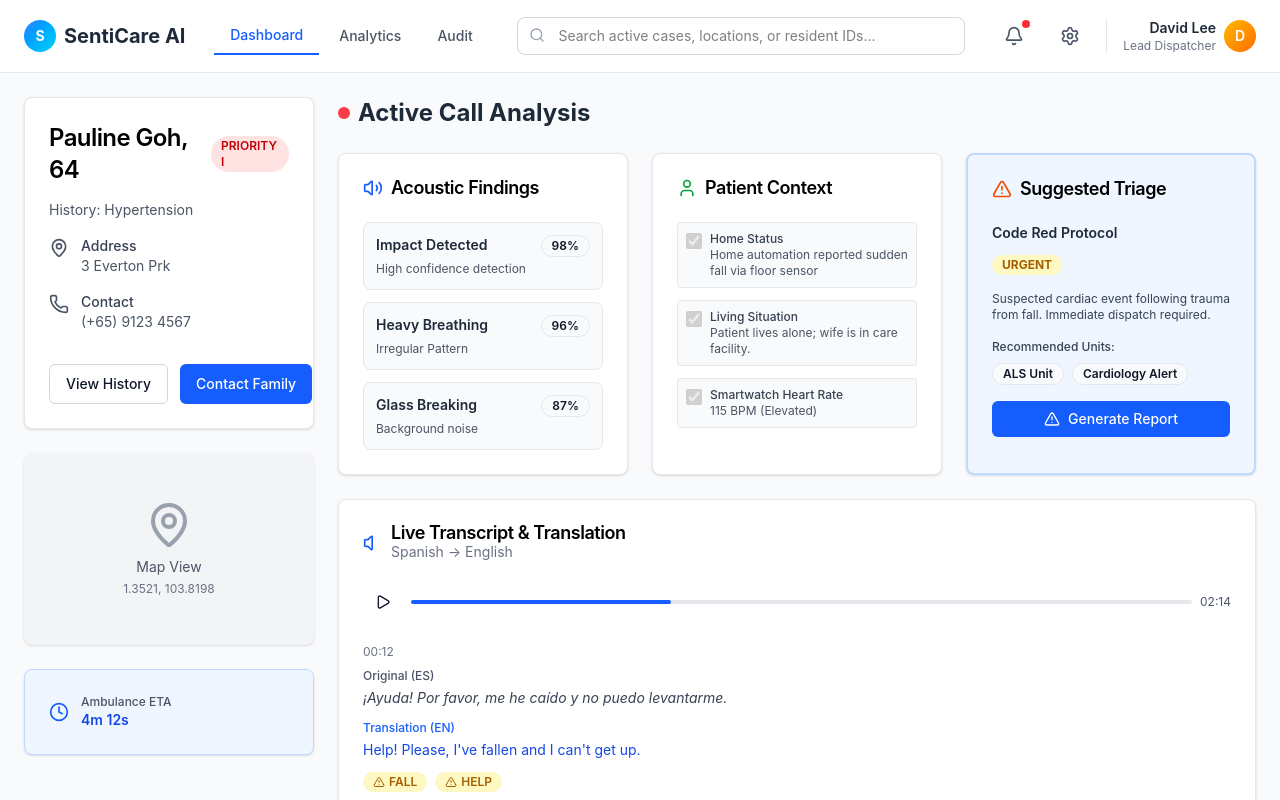
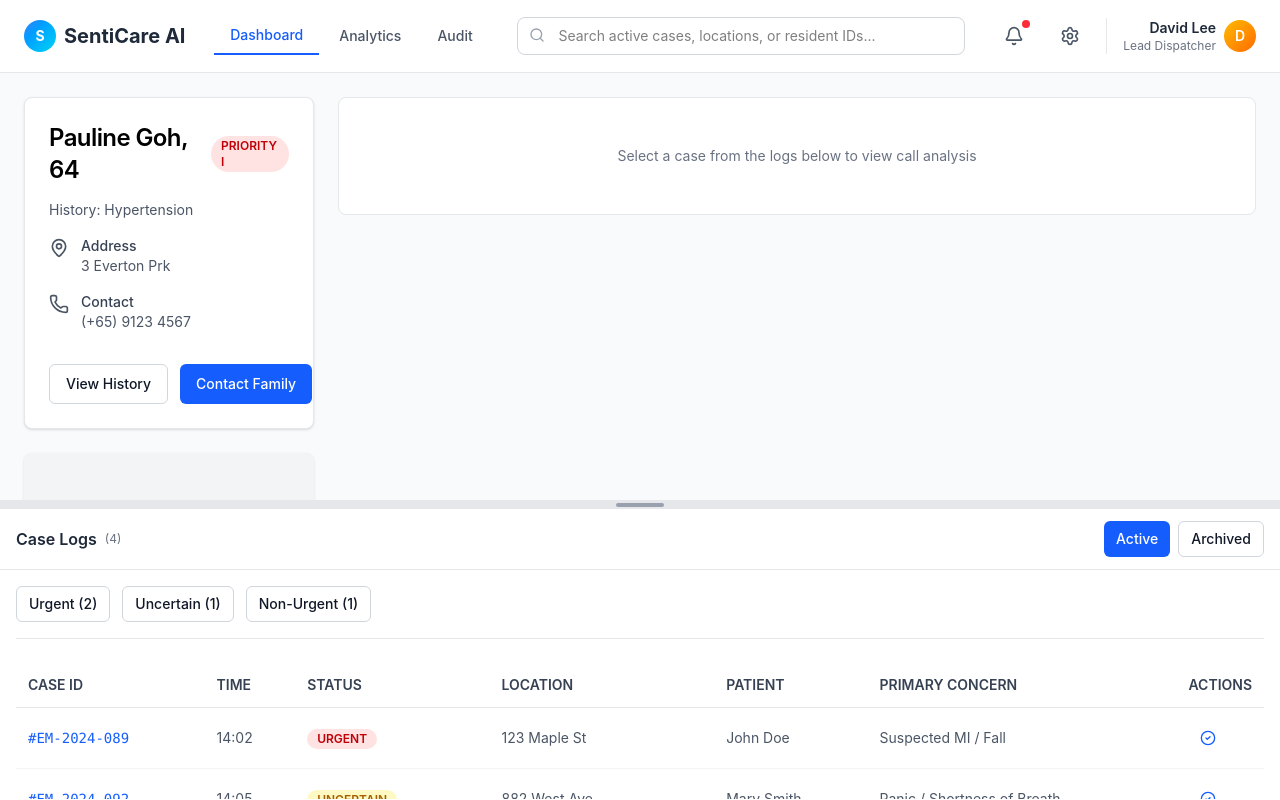
Before and after one commit to hui-joyce/HackOMania-2026, a React (Vite) app in the folder frontend/: page / in a window 1280 px wide. Shown: the top 800 px of the page. Built offline with nearby package versions, Linux system fonts and the light colour scheme.

Commit message:
feat: sticky header, scrollable content, and draggable drawer
Add sticky navigation header, scrollable main content area, and implement drag-to-resize case logs drawer with automatic snap positioning instead of fixed toggle.

```diff
--- a/frontend/package.json
+++ b/frontend/package.json
@@ -12,9 +12,13 @@
   "dependencies": {
     "@tailwindcss/vite": "^4.2.1",
     "@types/react-router-dom": "^5.3.3",
+    "class-variance-authority": "^0.7.1",
+    "clsx": "^2.1.1",
+    "lucide-react": "^0.577.0",
     "react": "^18.2.0",
     "react-dom": "^18.2.0",
-    "react-router-dom": "^7.13.1"
+    "react-router-dom": "^7.13.1",
+    "tailwind-merge": "^3.5.0"
   },
   "devDependencies": {
     "@types/react": "^18.2.37",
--- a/frontend/src/components/ActiveCallAnalysis.tsx
+++ b/frontend/src/components/ActiveCallAnalysis.tsx
@@ -1,5 +1,5 @@
-import { Volume2, User, AlertTriangle, Play, Volume } from 'lucide-react';
-import { Card, CardContent, CardHeader, CardTitle, CardDescription } from './ui/Card';
+import { Volume2, User, AlertTriangle, Play, Volume, Music, Zap, Radio, Waves } from 'lucide-react';
+import { Card, CardContent, CardHeader, CardTitle } from './ui/Card';
 import { Badge } from './ui/Badge';
 import { Button } from './ui/Button';
 import { AcousticFinding, PatientContext, TriageSuggestion, TranscriptEntry } from '../types';
@@ -17,6 +17,15 @@ export function ActiveCallAnalysis({
   triageSuggestion,
   transcript,
 }: ActiveCallAnalysisProps) {
+  const getAcousticIcon = (findingName: string) => {
+    const name = findingName.toLowerCase();
+    if (name.includes('impact') || name.includes('fall')) return <Radio className="w-4 h-4" />;
+    if (name.includes('breathing') || name.includes('breath')) return <Waves className="w-4 h-4" />;
+    if (name.includes('glass') || name.includes('break') || name.includes('noise')) return <Music className="w-4 h-4" />;
+    if (name.includes('fire') || name.includes('smoke')) return <Zap className="w-4 h-4" />;
+    return <Volume2 className="w-4 h-4" />;
+  };
+
   return (
     <div className="space-y-6">
       {/* Header with Live Indicator */}
@@ -38,13 +47,18 @@ export function ActiveCallAnalysis({
           <CardContent className="space-y-3">
             {acousticFindings.map((finding) => (
               <div key={finding.id} className="p-3 bg-gray-50 rounded-lg border border-gray-200">
-                <div className="flex items-start justify-between mb-1">
+                <div className="flex items-start justify-between mb-2">
+                  <div className="flex items-start gap-2 flex-1">
+                    <div className="text-blue-600 mt-0.5">
+                      {getAcousticIcon(finding.name)}
+                    </div>
                     <h4 className="font-semibold text-sm text-gray-800">{finding.name}</h4>
-                  <Badge variant="secondary" className="text-xs">
+                  </div>
+                  <Badge variant="secondary" className="text-xs ml-2">
                     {finding.confidence}%
                   </Badge>
                 </div>
-                <p className="text-xs text-gray-600">{finding.description}</p>
+                <p className="text-xs text-gray-600 ml-6">{finding.description}</p>
               </div>
             ))}
           </CardContent>
@@ -131,56 +145,73 @@ export function ActiveCallAnalysis({
         </Card>
       </div>
 
-      {/* Live Transcript Section */}
+      {/* Live Transcript Section - Reference Layout */}
       <Card>
         <CardHeader>
-          <div className="flex items-center gap-2">
+          <div className="flex items-center justify-between">
+            <div className="flex items-center gap-3">
               <Volume className="w-5 h-5 text-blue-600" />
               <div>
-              <CardTitle>Live Transcript & Translation</CardTitle>
-              <CardDescription>Spanish → English</CardDescription>
+                <CardTitle className="text-base">LIVE TRANSCRIPT & TRANSLATION (SPANISH → ENGLISH)</CardTitle>
               </div>
             </div>
-          <div className="flex items-center gap-2 mt-4">
-            <Button variant="ghost" size="sm">
-              <Play className="w-4 h-4" />
+            <div className="flex items-center gap-4">
+              <Button variant="ghost" size="icon">
+                <Play className="w-5 h-5 text-blue-600" />
               </Button>
+              <div className="flex items-center gap-2 w-32">
                 <div className="flex-1 h-1 bg-gray-200 rounded-full">
                   <div className="h-full w-1/3 bg-blue-600 rounded-full"></div>
                 </div>
                 <span className="text-xs text-gray-600">02:14</span>
               </div>
+            </div>
+          </div>
         </CardHeader>
-        <CardContent className="space-y-6 max-h-80 overflow-y-auto">
+        <CardContent>
+          <div className="space-y-6">
             {transcript.map((entry, idx) => (
-            <div key={idx} className="border-b border-gray-200 pb-4 last:border-b-0">
-              <p className="text-xs text-gray-500 mb-2">{entry.time}</p>
+              <div key={idx}>
+                {/* Timestamp */}
+                <p className="text-xs text-gray-500 mb-4 font-semibold">{entry.time}</p>
 
-              {/* Original */}
-              <div className="mb-3">
-                <p className="text-xs font-medium text-gray-600 mb-1">Original ({entry.originalLanguage})</p>
-                <p className="text-sm text-gray-700 italic">{entry.originalText}</p>
+                {/* Two Column Layout */}
+                <div className="grid grid-cols-2 gap-6 mb-6">
+                  {/* Original Text Panel */}
+                  <div className="border-r border-gray-300 pr-6 py-3 bg-gray-50 rounded-l-lg p-4">
+                    <p className="text-xs font-bold text-gray-700 mb-3 uppercase tracking-wide">
+                      Original ({entry.originalLanguage})
+                    </p>
+                    <p className="text-sm text-gray-800 leading-relaxed font-medium">
+                      "{entry.originalText}"
+                    </p>
                   </div>
 
-              {/* Translated */}
-              <div>
-                <p className="text-xs font-medium text-blue-600 mb-1">Translation ({entry.translatedLanguage})</p>
-                <p className="text-sm text-blue-700">{entry.translatedText}</p>
+                  {/* Translated Text Panel */}
+                  <div className="bg-blue-50 rounded-r-lg p-4 border-l border-blue-200">
+                    <p className="text-xs font-bold text-blue-700 mb-3 uppercase tracking-wide">
+                      Translation ({entry.translatedLanguage})
+                    </p>
+                    <p className="text-sm text-blue-900 leading-relaxed font-medium">
+                      "{entry.translatedText}"
+                    </p>
+                  </div>
                 </div>
 
-              {/* Keywords */}
+                {/* Keywords Alert - Full Width */}
                 {entry.keywords && entry.keywords.length > 0 && (
-                <div className="mt-3 flex flex-wrap gap-2">
-                  {entry.keywords.map((keyword) => (
-                    <Badge key={keyword} variant="warning" className="text-xs">
-                      <AlertTriangle className="w-3 h-3 mr-1" />
-                      {keyword}
-                    </Badge>
+                  <div className="bg-yellow-50 border border-yellow-300 rounded px-4 py-3 mb-6">
+                    <p className="text-xs font-bold text-yellow-800 flex items-center gap-2">
+                      <AlertTriangle className="w-4 h-4" />
+                      AI DETECTED: {entry.keywords.join(', ')} KEYWORD
+                    </p>
+                  </div>
+                )}
+
+                {idx < transcript.length - 1 && <div className="border-b border-gray-200 mt-2" />}
+              </div>
             ))}
           </div>
-              )}
-            </div>
-          ))}
         </CardContent>
       </Card>
     </div>
--- a/frontend/src/components/CaseLogsTable.tsx
+++ b/frontend/src/components/CaseLogsTable.tsx
@@ -1,5 +1,4 @@
-import { useState } from 'react';
-import { Card, CardContent, CardHeader, CardTitle } from './ui/Card';
+import { useState, useRef, useEffect } from 'react';
 import { Badge } from './ui/Badge';
 import { Button } from './ui/Button';
 import { CaseLog } from '../types';
@@ -7,11 +6,25 @@ import { CheckCircle2 } from 'lucide-react';
 
 interface CaseLogsTableProps {
   caseLogs: CaseLog[];
-  filter?: 'URGENT' | 'UNCERTAIN' | 'NON-URGENT' | 'all';
+  onSelectCase?: (caseLog: CaseLog) => void;
+  selectedCaseId?: string;
+  filter?: 'URGENT' | 'UNCERTAIN' | 'NON-UNCERTAIN' | 'all';
 }
 
-export function CaseLogsTable({ caseLogs, filter = 'all' }: CaseLogsTableProps) {
+const MIN_HEIGHT = 64; // Header only
+const MID_HEIGHT = 300; // Mid position
+const MAX_HEIGHT = window.innerHeight * 0.7; // 70% of viewport
+
+export function CaseLogsTable({
+  caseLogs,
+  onSelectCase,
+  selectedCaseId,
+  filter = 'all'
+}: CaseLogsTableProps) {
   const [activeFilter, setActiveFilter] = useState<string>(filter);
+  const [drawerHeight, setDrawerHeight] = useState(MID_HEIGHT);
+  const [isDragging, setIsDragging] = useState(false);
+  const drawerRef = useRef<HTMLDivElement>(null);
 
   const filteredLogs =
     activeFilter === 'all'
@@ -35,11 +48,75 @@ export function CaseLogsTable({ caseLogs, filter = 'all' }: CaseLogsTableProps)
     return caseLogs.filter((log) => log.status === status).length;
   };
 
+  const handleRowClick = (caseLog: CaseLog) => {
+    onSelectCase?.(caseLog);
+  };
+
+  // Snap to nearest position
+  const snapToPosition = (height: number) => {
+    const positions = [MIN_HEIGHT, MID_HEIGHT, MAX_HEIGHT];
+    const nearest = positions.reduce((prev, curr) =>
+      Math.abs(curr - height) < Math.abs(prev - height) ? curr : prev
+    );
+    setDrawerHeight(nearest);
+  };
+
+  // Handle drag start
+  const handleMouseDown = (e: React.MouseEvent) => {
+    setIsDragging(true);
+    e.preventDefault();
+  };
+
+  // Handle drag move
+  useEffect(() => {
+    const handleMouseMove = (e: MouseEvent) => {
+      if (!isDragging) return;
+
+      const newHeight = window.innerHeight - e.clientY;
+      const clampedHeight = Math.max(MIN_HEIGHT, Math.min(newHeight, MAX_HEIGHT));
+      setDrawerHeight(clampedHeight);
+    };
+
+    const handleMouseUp = () => {
+      setIsDragging(false);
+      snapToPosition(drawerHeight);
+    };
+
+    if (isDragging) {
+      document.addEventListener('mousemove', handleMouseMove);
+      document.addEventListener('mouseup', handleMouseUp);
+
+      return () => {
+        document.removeEventListener('mousemove', handleMouseMove);
+        document.removeEventListener('mouseup', handleMouseUp);
+      };
+    }
+  }, [isDragging, drawerHeight]);
+
   return (
-    <Card>
-      <CardHeader>
-        <div className="flex items-center justify-between">
-          <CardTitle>Case Logs</CardTitle>
+    <div
+      ref={drawerRef}
+      className={`fixed bottom-0 left-0 right-0 bg-white border-t border-gray-200 shadow-lg z-40 transition-all ${
+        isDragging ? '' : 'duration-300'
+      }`}
+      style={{ height: `${drawerHeight}px` }}
+    >
+      {/* Drag Handle */}
+      <div
+        onMouseDown={handleMouseDown}
+        className="flex items-center justify-center h-2 bg-gray-200 hover:bg-gray-300 cursor-grab active:cursor-grabbing transition-colors"
+      >
+        <div className="w-12 h-1 bg-gray-400 rounded-full" />
+      </div>
+
+      {/* Drawer Header */}
+      <div className="flex items-center justify-between gap-4 px-4 py-3 border-b border-gray-200 bg-white">
+        <div className="flex-1">
+          <h3 className="font-semibold text-gray-800 flex items-center gap-2">
+            Case Logs
+            <span className="text-xs font-normal text-gray-500">({filteredLogs.length})</span>
+          </h3>
+        </div>
         <div className="flex gap-2">
           {['Active', 'Archived'].map((tab) => (
             <Button
@@ -52,25 +129,27 @@ export function CaseLogsTable({ caseLogs, filter = 'all' }: CaseLogsTableProps)
           ))}
         </div>
       </div>
-      </CardHeader>
-      <CardContent className="space-y-6">
+
+      {/* Drawer Content */}
+      {drawerHeight > MIN_HEIGHT + 20 && (
+        <div className="overflow-y-auto h-[calc(100%-70px)] px-4 py-4 bg-white">
           {/* Filter Buttons */}
-        <div className="flex gap-3 flex-wrap">
+          <div className="flex gap-3 flex-wrap mb-6 pb-4 border-b border-gray-200">
             {[
               { label: 'Urgent', status: 'URGENT' },
               { label: 'Uncertain', status: 'UNCERTAIN' },
               { label: 'Non-Urgent', status: 'NON-URGENT' },
-          ].map((filter) => {
-            const count = countByStatus(filter.status);
-            const isActive = activeFilter === filter.status;
+            ].map((filterOption) => {
+              const count = countByStatus(filterOption.status);
+              const isActive = activeFilter === filterOption.status;
               return (
                 <Button
-                key={filter.status}
-                onClick={() => setActiveFilter(isActive ? 'all' : filter.status)}
+                  key={filterOption.status}
+                  onClick={() => setActiveFilter(isActive ? 'all' : filterOption.status)}
                   variant={isActive ? 'default' : 'outline'}
                   size="sm"
                 >
-                {filter.label} ({count})
+                  {filterOption.label} ({count})
                 </Button>
               );
             })}
@@ -80,7 +159,7 @@ export function CaseLogsTable({ caseLogs, filter = 'all' }: CaseLogsTableProps)
           <div className="overflow-x-auto">
             <table className="w-full text-sm">
               <thead>
-              <tr className="border-b border-gray-200">
+                <tr className="border-b border-gray-200 sticky top-0 bg-white">
                   <th className="text-left py-3 px-3 font-semibold text-gray-700">CASE ID</th>
                   <th className="text-left py-3 px-3 font-semibold text-gray-700">TIME</th>
                   <th className="text-left py-3 px-3 font-semibold text-gray-700">STATUS</th>
@@ -92,7 +171,15 @@ export function CaseLogsTable({ caseLogs, filter = 'all' }: CaseLogsTableProps)
               </thead>
               <tbody>
                 {filteredLogs.map((log) => (
-                <tr key={log.caseId} className="border-b border-gray-100 hover:bg-gray-50 transition-colors">
+                  <tr
+                    key={log.caseId}
+                    onClick={() => handleRowClick(log)}
+                    className={`cursor-pointer border-b border-gray-100 transition-colors ${
+                      selectedCaseId === log.caseId
+                        ? 'bg-blue-50 hover:bg-blue-100'
+                        : 'hover:bg-gray-50'
+                    }`}
+                  >
                     <td className="py-3 px-3 font-mono text-blue-600 text-sm">{log.caseId}</td>
                     <td className="py-3 px-3 text-gray-600 text-sm">{log.time}</td>
                     <td className="py-3 px-3">
@@ -108,6 +195,9 @@ export function CaseLogsTable({ caseLogs, filter = 'all' }: CaseLogsTableProps)
                         variant="ghost"
                         size="sm"
                         className="text-blue-600 hover:text-blue-700 text-xs"
+                        onClick={(e) => {
+                          e.stopPropagation();
+                        }}
                       >
                         <CheckCircle2 className="w-4 h-4" />
                       </Button>
@@ -117,7 +207,8 @@ export function CaseLogsTable({ caseLogs, filter = 'all' }: CaseLogsTableProps)
               </tbody>
             </table>
           </div>
-      </CardContent>
-    </Card>
+        </div>
+      )}
+    </div>
   );
 }
--- a/frontend/src/components/Dashboard.tsx
+++ b/frontend/src/components/Dashboard.tsx
@@ -3,7 +3,7 @@ import { PatientInfo } from './PatientInfo';
 import { ActiveCallAnalysis } from './ActiveCallAnalysis';
 import { CaseLogsTable } from './CaseLogsTable';
 import { DashboardHeader } from './DashboardHeader';
-import { Patient, CallAnalysis } from '../types';
+import { Patient, CallAnalysis, CaseLog } from '../types';
 
 interface DashboardProps {
   initialData?: {
@@ -28,6 +28,8 @@ export function Dashboard({ initialData }: DashboardProps) {
       familyContact: 'John Goh',
     }
   );
+
+  const [selectedCase, setSelectedCase] = useState<CaseLog | null>(null);
 
   const [callAnalysis] = useState<CallAnalysis>(
     initialData?.callAnalysis || {
@@ -136,10 +138,20 @@ export function Dashboard({ initialData }: DashboardProps) {
     // In production, navigate/open modal
   };
 
+  const handleSelectCase = (caseLog: CaseLog) => {
+    setSelectedCase(caseLog);
+    // In production, fetch the analysis data for this case from API
+  };
+
   return (
-    <div className="min-h-screen bg-gray-50">
+    <div className="min-h-screen bg-gray-50 flex flex-col">
+      {/* Sticky Header */}
+      <div className="sticky top-0 z-40 w-full">
         <DashboardHeader currentUser={{ name: 'David Lee', role: 'Lead Dispatcher' }} />
+      </div>
 
+      {/* Scrollable Main Content */}
+      <div className="flex-1 overflow-y-auto pb-[60vh]">
         <div className="p-6 max-w-7xl mx-auto">
           <div className="grid grid-cols-1 lg:grid-cols-4 gap-6">
             {/* Left Sidebar - Patient Info */}
@@ -153,19 +165,33 @@ export function Dashboard({ initialData }: DashboardProps) {
 
             {/* Main Content */}
             <div className="lg:col-span-3 space-y-6">
-            {/* Call Analysis with Card Layout */}
+              {/* Call Analysis - Only shown when case is selected */}
+              {selectedCase && (
                 <ActiveCallAnalysis
                   acousticFindings={callAnalysis.acousticFindings}
                   patientContext={callAnalysis.patientContext}
                   triageSuggestion={callAnalysis.triageSuggestion}
                   transcript={callAnalysis.transcript}
                 />
+              )}
 
-            {/* Case Logs Table */}
-            <CaseLogsTable caseLogs={callAnalysis.caseLogs} />
+              {/* Empty state when no case selected */}
+              {!selectedCase && (
+                <div className="bg-white rounded-lg border border-gray-200 p-12 text-center">
+                  <p className="text-gray-500 text-sm">Select a case from the logs below to view call analysis</p>
+                </div>
+              )}
             </div>
           </div>
         </div>
       </div>
+
+      {/* Fixed Drawer - Case Logs */}
+      <CaseLogsTable
+        caseLogs={callAnalysis.caseLogs}
+        onSelectCase={handleSelectCase}
+        selectedCaseId={selectedCase?.caseId}
+      />
+    </div>
   );
 }
```
Also changed, not shown: 2 other files (tests, documents, lock files or other folders). Lines whose indentation alone changed are shown as unchanged.
